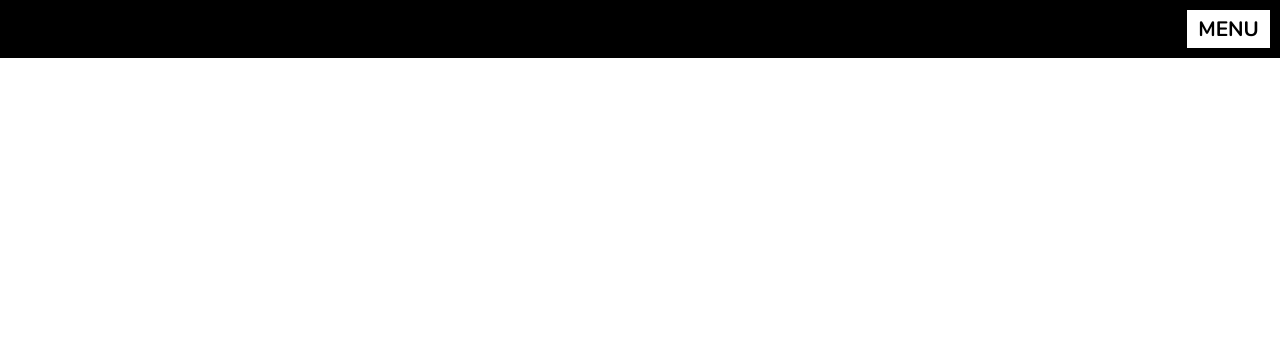
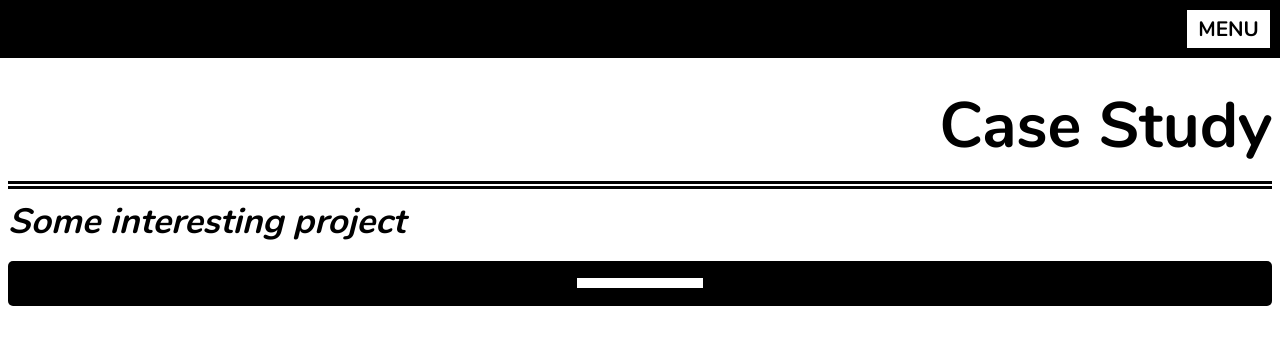
Before and after one commit to dkvz/minimalist-poc, a plain HTML site: page src/article.html in a window 1280 px wide. Drawn offline with Linux system fonts and the light colour scheme.

Commit message:
More work on article page

```diff
--- a/src/article.html
+++ b/src/article.html
@@ -91,6 +91,15 @@
 
   </div>
 
+  <main>
+    <h1 class="project-title">Case Study</h1>
+    <h2 class="project-subtitle">Some interesting project</h2>
+    <div class="separator">
+      <hr>
+    </div>
+
+  </main>
+
   <script src="article.js"></script>
 
 </body>
--- a/src/style.css
+++ b/src/style.css
@@ -67,8 +67,42 @@ body[data-overlay] {
   overflow: hidden;
 }
 
-h1 {
+h1, h2, h3, h4 {
   margin: 0;
+}
+
+.separator {
+  margin: 1rem 0;
+  border-radius: 5px;
+  display: flex;
+  padding: 0.6rem 0.2rem;
+  background-color: var(--color-primary);
+  align-items: center;
+  justify-content: center;
+}
+
+.separator hr {
+  width: 10%;
+  height: 0.6rem;
+  border: none;
+  background-color: var(--color-secondary);
+}
+
+.project-title {
+  margin-top: 1rem;
+  font-size: 4rem;
+  text-align: right;
+  font-weight: bolder;
+  border-bottom: 0.5rem double var(--color-primary);
+  color: var(--color-primary);
+  padding-bottom: 0.7rem;
+  text-align: right;
+}
+
+.project-subtitle {
+  font-size: 2.2rem;
+  font-style: italic;
+  margin-top: 0.5rem;
 }
 
 header {
```
